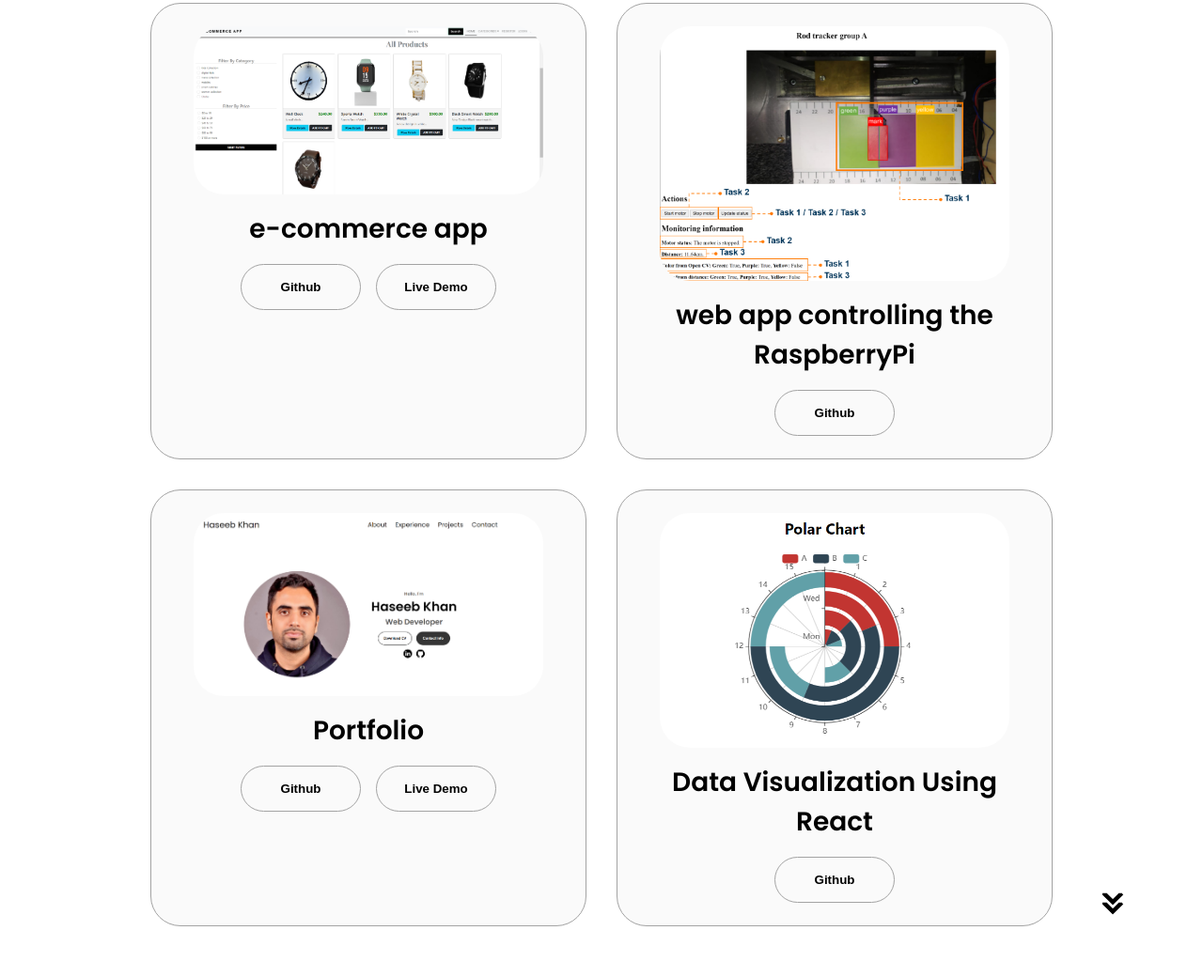
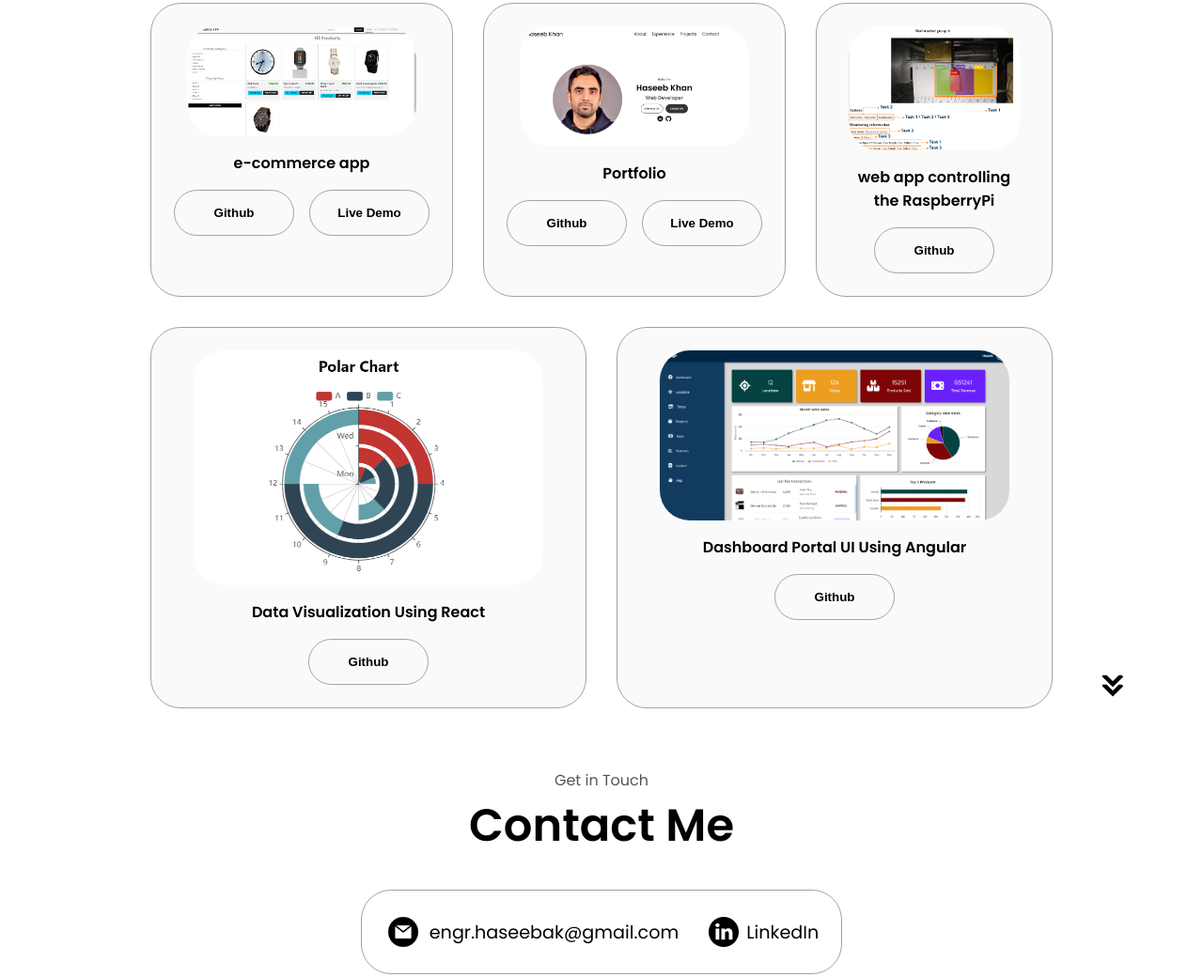
Before and after one commit to HaseebKhan101/Haseeb-Portfolio, a plain HTML site: page index.html in a window 1280 px wide. Shown: the part 2590-3630 px from the top of the page at 94% size. Drawn offline with Linux system fonts and the light colour scheme.

Commit message:
Updating Projects
New Angular Project portal UI updated

```diff
--- a/index.html
+++ b/index.html
@@ -209,32 +209,6 @@
           <div class="details-container color-container">
             <div class="article-container">
               <img
-                src="./assets/project-2_.png"
-                alt="Project 2"
-                class="project-img"
-              />
-            </div>
-            <h2 class="experience-sub-title project-title">
-              web app controlling the RaspberryPi
-            </h2>
-            <div class="btn-container">
-              <button
-                class="btn btn-color-2 project-btn"
-                onclick="location.href='https://github.com/HaseebKhan101/Web-App-controlling-RaspberryPi'"
-              >
-                Github
-              </button>
-              <!-- <button
-                class="btn btn-color-2 project-btn"
-                onclick="location.href='https://github.com/'"
-              >
-                Live Demo
-              </button> -->
-            </div>
-          </div>
-          <div class="details-container color-container">
-            <div class="article-container">
-              <img
                 src="./assets/project-3_.png"
                 alt="Project 3"
                 class="project-img"
@@ -259,6 +233,33 @@
           <div class="details-container color-container">
             <div class="article-container">
               <img
+                src="./assets/project-2_.png"
+                alt="Project 2"
+                class="project-img"
+              />
+            </div>
+            <h2 class="experience-sub-title project-title">
+              web app controlling the RaspberryPi
+            </h2>
+            <div class="btn-container">
+              <button
+                class="btn btn-color-2 project-btn"
+                onclick="location.href='https://github.com/HaseebKhan101/Web-App-controlling-RaspberryPi'"
+              >
+                Github
+              </button>
+              <!-- <button
+                class="btn btn-color-2 project-btn"
+                onclick="location.href='https://github.com/'"
+              >
+                Live Demo
+              </button> -->
+            </div>
+          </div>
+
+          <div class="details-container color-container">
+            <div class="article-container">
+              <img
                 src="./assets/project-4_.png"
                 alt="Project 2"
                 class="project-img"
@@ -271,6 +272,27 @@
               <button
                 class="btn btn-color-2 project-btn"
                 onclick="location.href='https://github.com/HaseebKhan101/Data_Visualization_in_React'"
+              >
+                Github
+              </button>
+
+            </div>
+          </div>
+          <div class="details-container color-container">
+            <div class="article-container">
+              <img
+                src="./assets/project-5_.png"
+                alt="Project 5"
+                class="project-img"
+              />
+            </div>
+            <h2 class="experience-sub-title project-title">
+              Dashboard Portal UI Using Angular
+            </h2>
+            <div class="btn-container">
+              <button
+                class="btn btn-color-2 project-btn"
+                onclick="location.href='https://github.com/HaseebKhan101/Dashboard_Portal_Using_Angular'"
               >
                 Github
               </button>
--- a/style.css
+++ b/style.css
@@ -323,7 +323,7 @@ section {
 .experience-sub-title {
   color: rgb(85, 85, 85);
   font-weight: 600;
-  font-size: 1.75rem;
+  font-size: 1rem;
   margin-bottom: 2rem;
 }
 
```
Also changed, not shown: assets/project-5_.png (added).
